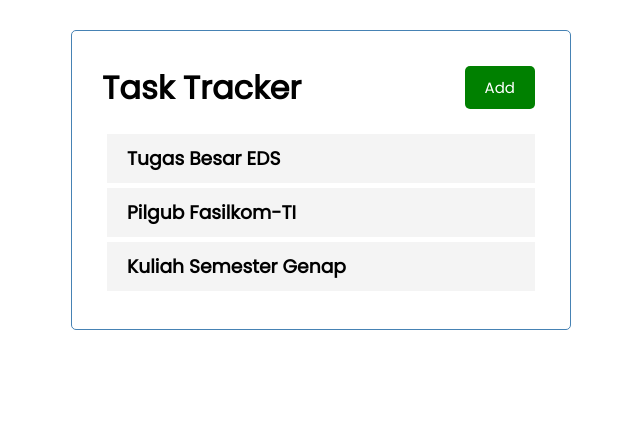
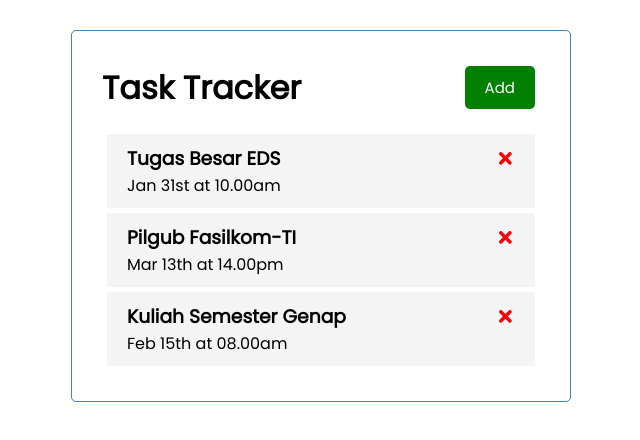
Before and after one commit to fakhririzha/react-2021, a React (Create React App) app: page / in a window 1280 px wide. Shown: the top 440 px of the page, without its empty margins (319-959 px from the left). Built offline with nearby package versions, Linux system fonts and the light colour scheme.

Commit message:
Using react-icons and some revision

```diff
--- a/package.json
+++ b/package.json
@@ -8,6 +8,7 @@
     "@testing-library/user-event": "^12.1.10",
     "react": "^17.0.1",
     "react-dom": "^17.0.1",
+    "react-icons": "^4.1.0",
     "react-scripts": "4.0.1",
     "web-vitals": "^0.2.4"
   },
--- a/src/components/Task.js
+++ b/src/components/Task.js
@@ -1,7 +1,13 @@
+import { FaTimes } from "react-icons/fa";
+
 const Task = ({ task }) => {
 	return (
 		<div className="task">
-			<h3>{task.text}</h3>
+			<h3>
+				{task.text}
+				<FaTimes style={{ color: "red", cursor: "pointer" }}></FaTimes>
+			</h3>
+			<p>{task.day}</p>
 		</div>
 	);
 };
```
Also changed, not shown: 2 other files (tests, documents, lock files or other folders).
